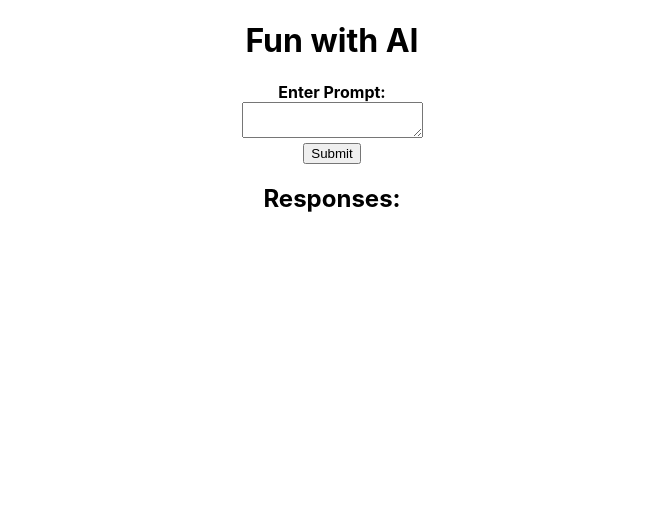
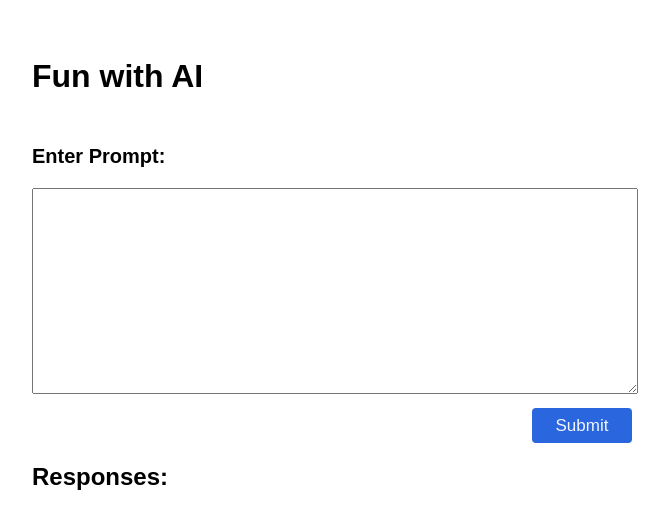
Before and after one commit to jworamon/shopify-frontend-challenge, a React (Create React App) app: page / in a window 1280 px wide. Shown: the top 528 px of the page, without its empty margins (308-977 px from the left). Built offline with nearby package versions, Linux system fonts and the light colour scheme.

Commit message:
added simple styling

```diff
--- a/src/components/App.css
+++ /dev/null
@@ -1,38 +0,0 @@
-.App {
-  text-align: center;
-}
-
-.App-logo {
-  height: 40vmin;
-  pointer-events: none;
-}
-
-@media (prefers-reduced-motion: no-preference) {
-  .App-logo {
-    animation: App-logo-spin infinite 20s linear;
-  }
-}
-
-.App-header {
-  background-color: #282c34;
-  min-height: 100vh;
-  display: flex;
-  flex-direction: column;
-  align-items: center;
-  justify-content: center;
-  font-size: calc(10px + 2vmin);
-  color: white;
-}
-
-.App-link {
-  color: #61dafb;
-}
-
-@keyframes App-logo-spin {
-  from {
-    transform: rotate(0deg);
-  }
-  to {
-    transform: rotate(360deg);
-  }
-}
--- a/src/components/App.js
+++ b/src/components/App.js
@@ -1,5 +1,4 @@
 import React, { useState } from 'react';
-import './App.css';
 import getResponseFromOpenAI from '../resources';
 import PromptForm from './PromptForm';
 import Responses from './Responses';
@@ -17,23 +16,28 @@ const App = () => {
 		evt.preventDefault();
 		const key = process.env.REACT_APP_OPENAI_KEY;
 		const responseFromOpenAI = await getResponseFromOpenAI(key, currentPrompt);
-		const result = {
+		const response = {
 			prompt: currentPrompt,
 			response: responseFromOpenAI
 		}
-		setResponses([result, ...responses]);
+		setResponses([response, ...responses]);
 		setCurrentPrompt('');
 	}
 
 	return (
-		<div className="App">
+		<div className="app">
 			<h1>Fun with AI</h1>
-			<div>
-				<PromptForm handleChange={handleChange} handleSubmit={handleSubmit} currentPrompt={currentPrompt} />
+
+			<div className="prompt-form">
+				<PromptForm
+					handleChange={handleChange}
+					handleSubmit={handleSubmit}
+					currentPrompt={currentPrompt}
+				/>
 			</div>
 			<div>
 				<h2>Responses: </h2>
-				{ responses.length ? <Responses results={responses} /> : null }
+				{responses.length ? <Responses results={responses} /> : null}
 			</div>
 		</div>
 	);
--- a/src/components/PromptForm.js
+++ b/src/components/PromptForm.js
@@ -4,9 +4,8 @@ const PromptForm = (props) => {
     const { handleChange, handleSubmit, currentPrompt } = props;
 
     return (
-        <div>
         <form onSubmit={handleSubmit}>
-				<label><b>Enter Prompt:</b></label>
+            <label htmlFor="currentPrompt"><b>Enter Prompt:</b></label>
             <br />
             <textarea
                 name="currentPrompt"
@@ -14,10 +13,10 @@ const PromptForm = (props) => {
                 onChange={handleChange}
             />
             <br />
+            <div className="submit-button">
                 <button type="submit">Submit</button>
+            </div>
         </form>
-			</div>
-
     );
 }
 
--- a/src/components/ResponseCard.js
+++ b/src/components/ResponseCard.js
@@ -4,11 +4,15 @@ const ResponseCard = (props) => {
     const { prompt, response } = props.result;
 
     return (
-        <div>
-            <h4>Prompt:</h4>
-            <p>{prompt}</p>
-            <h4>Response:</h4>
-            <p>{response}</p>
+        <div className="response-card">
+            <div className="card-row">
+                <h4>Prompt:</h4>
+                <p>{prompt}</p>
+            </div>
+            <div className="card-row">
+                <h4>Response:</h4>
+                <p>{response}</p>
+            </div>
         </div>
     )
 }
--- a/src/components/Responses.js
+++ b/src/components/Responses.js
@@ -4,7 +4,7 @@ import ResponseCard from "./ResponseCard";
 const Responses = (props) => {
     const { results } = props;
     return (
-        <div>
+        <div className="responses">
             {
                 results.map((result, idx) => (
                     <div key={idx}>
--- a/src/index.css
+++ b/src/index.css
@@ -1,13 +1,67 @@
 body {
-  margin: 0;
-  font-family: -apple-system, BlinkMacSystemFont, 'Segoe UI', 'Roboto', 'Oxygen',
-    'Ubuntu', 'Cantarell', 'Fira Sans', 'Droid Sans', 'Helvetica Neue',
-    sans-serif;
-  -webkit-font-smoothing: antialiased;
-  -moz-osx-font-smoothing: grayscale;
+  display: flex;
+  flex-direction: column;
+  align-items: center;
 }
 
-code {
-  font-family: source-code-pro, Menlo, Monaco, Consolas, 'Courier New',
-    monospace;
+.app {
+  width: 600px;
+  font-family: Arial, Helvetica, sans-serif;
 }
+
+h1 {
+  margin-top: 50px;
+  margin-bottom: 50px;
+}
+
+label {
+  font-size: 20px;
+}
+
+textarea {
+  width: 600px;
+  height: 200px;
+  margin-top: 20px;
+  margin-bottom: 10px;
+  font-family: Arial, Helvetica, sans-serif;
+  font-size: 16px;
+}
+
+.submit-button {
+  display: flex;
+  justify-content: flex-end;
+}
+
+button {
+  width: 100px;
+  height: 35px;
+  background-color: #2a66de;
+  border: 2px solid #2a66de;
+  border-radius: 4px;
+  align-content: flex-end;
+  font-size: 17px;
+  color: #ffffffef;
+}
+
+.response-card {
+  width: 600px;
+  padding: 7px;
+  border-radius: 4px;
+  margin-bottom: 15px;
+  background-color: #e6e3e3;
+}
+
+.card-row {
+  display: flex;
+}
+
+.card-row > h4 {
+  width: 100px;
+  margin: 15px;
+}
+
+.card-row > p {
+  width: 485px;
+  margin: 15px;
+  align-self: stretch;
+}
```
Lines whose indentation alone changed are shown as unchanged.
